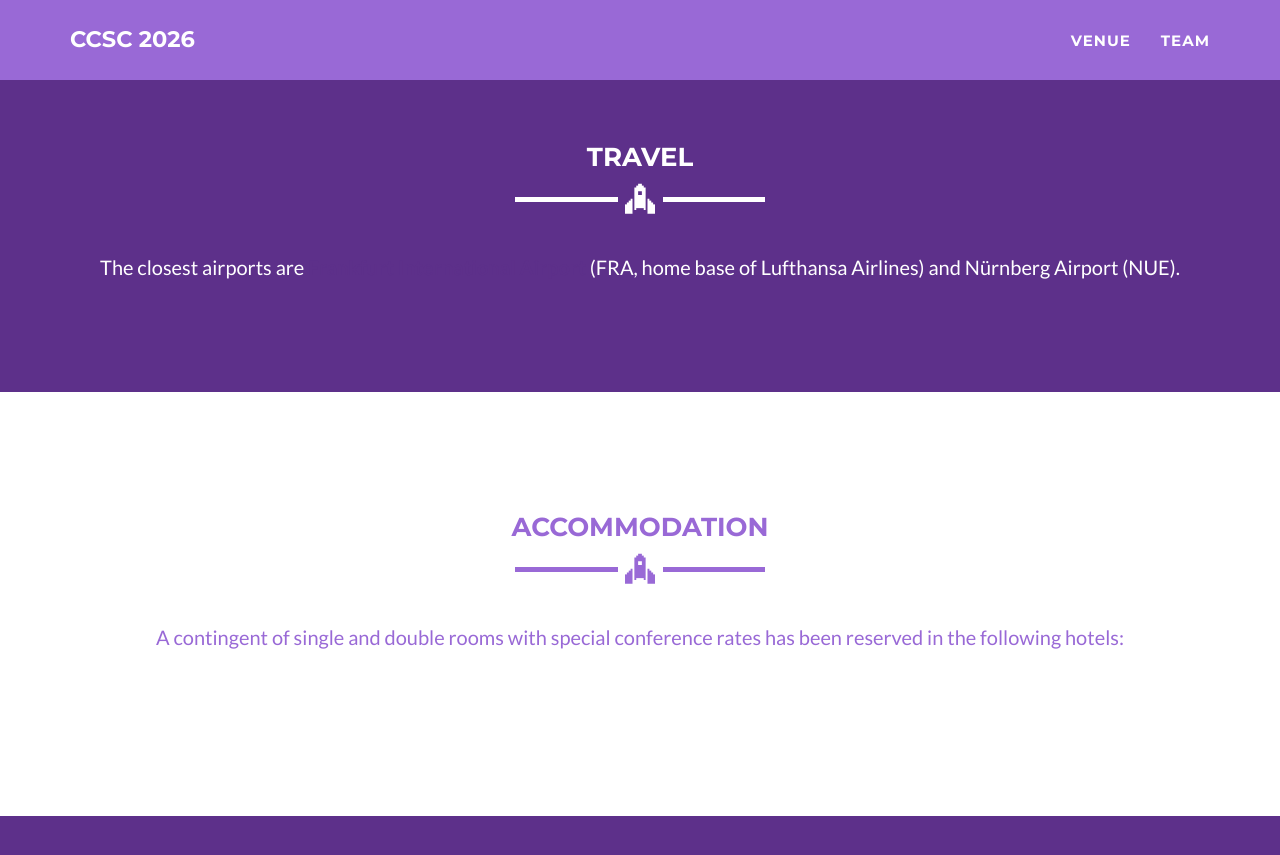
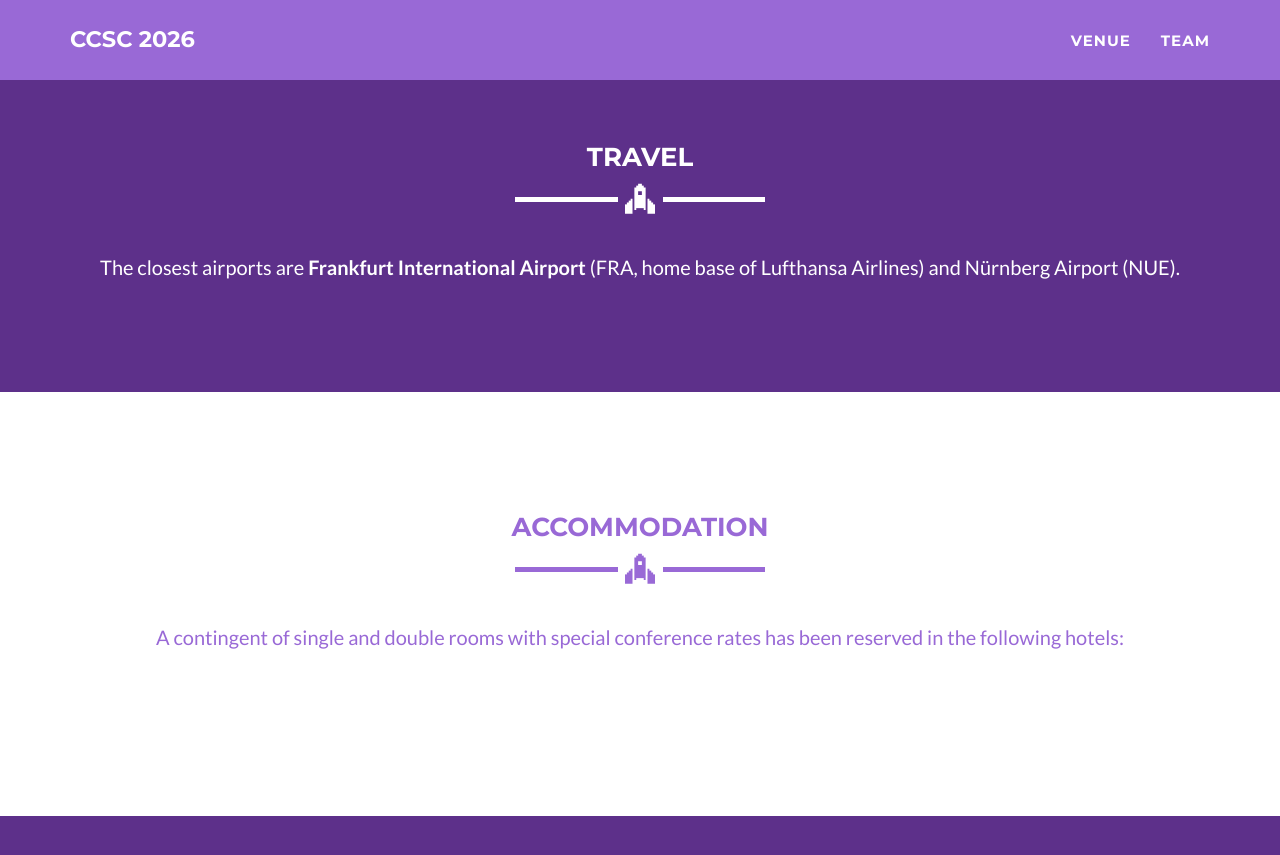
Before and after one commit to ccsc2026/ccsc2026.github.io, a Jekyll site: the page built from venue.html, in a window 1280 px wide and 900 px high, scrolled down 1139 px. Shown: the top 855 px of the window. Built offline with Jekyll 4.4.1, drawn with Linux system fonts in a browser that asks for light colours.

Commit message:
Update venue.html
Airport link colour

```diff
--- a/venue.html
+++ b/venue.html
@@ -32,7 +32,7 @@ layout: page
         <hr class="star-light">
         <br>
         <p>
-          The closest airports are <a href="https://www.frankfurt-airport.com/en.html" target="_blank"><b>Frankfurt International Airport</b></a> (FRA, home base of Lufthansa Airlines) and Nürnberg Airport (NUE).
+          The closest airports are <a href="https://www.frankfurt-airport.com/en.html" target="_blank" style="color:#FFFFFF;"><b>Frankfurt International Airport</b></a> (FRA, home base of Lufthansa Airlines) and Nürnberg Airport (NUE).
         </p>
       </div>
     </div>
```
